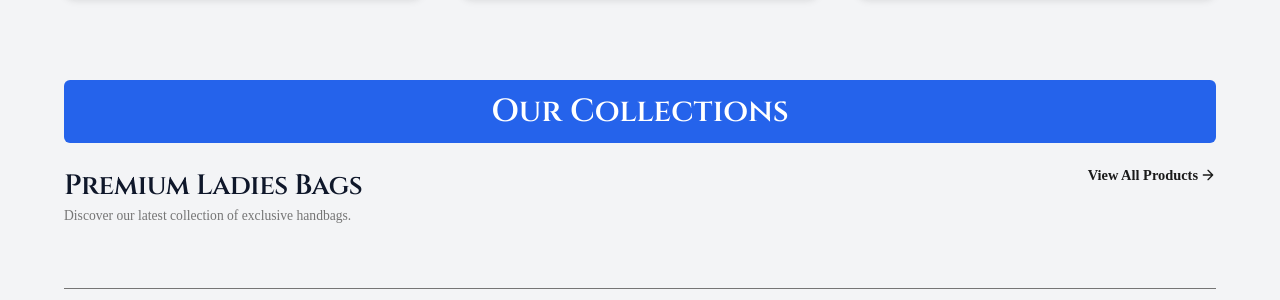
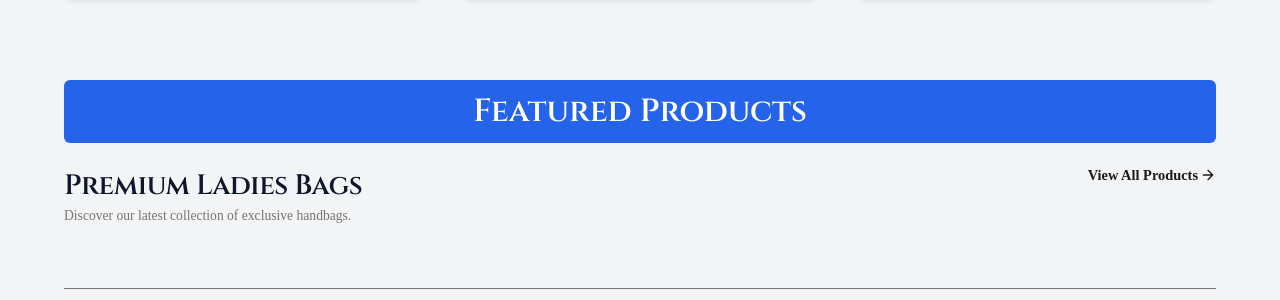
Before and after one commit to MidnightTerminal/python-app-store, a Flask app: page / in a window 1280 px wide. Shown: the part 1170-1470 px from the top of the page. Run offline with Flask 3, Linux system fonts and the light colour scheme; data that the repository does not hold is empty.

Commit message:
Featured Product

```diff
--- a/templates/index.html
+++ b/templates/index.html
@@ -258,7 +258,7 @@
 
 
     <main class="showcase-section">
-        <h1>Our Collections</h1>
+        <h1>Featured Products</h1>
 
         <header class="product-section-header">
             <div class="section-title">
```
